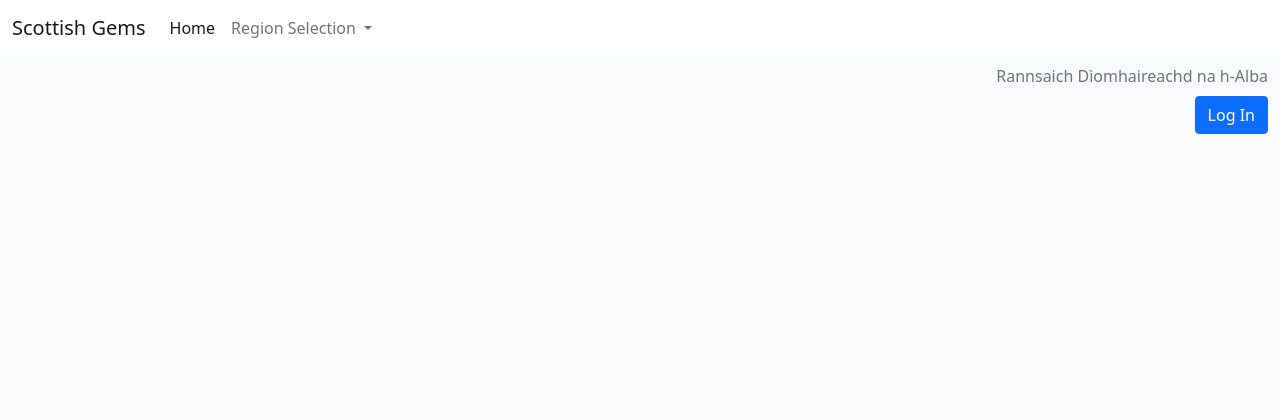
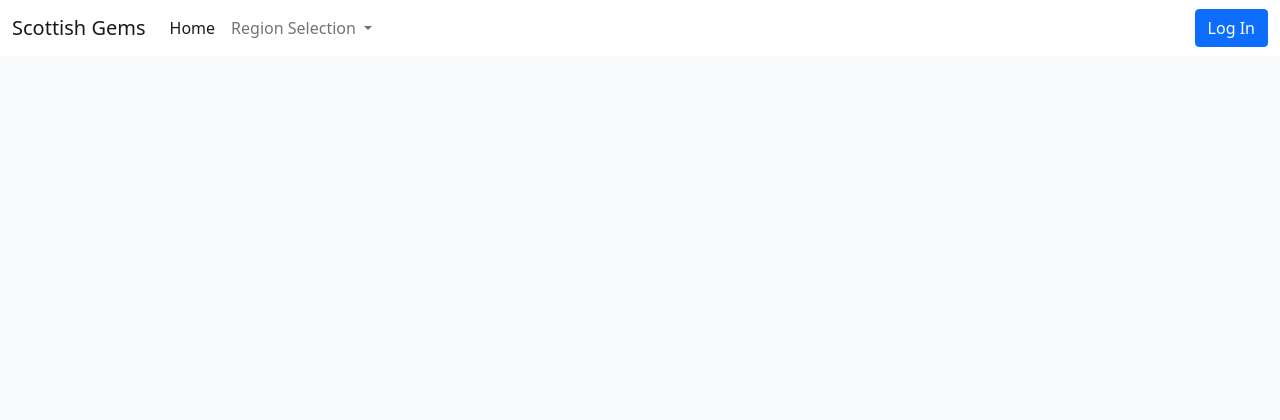
Before and after one commit to GreenNinjaBoy/Scottish-Gems-PP4, a Django app: page / in a window 1280 px wide. Shown: the top 420 px of the page. Run offline with Django 4.2, Linux system fonts and the light colour scheme; data that the repository does not hold is empty; parts of the project's set-up code (start-up, migrations or seed data) failed here and were passed over; some libraries are stand-ins or nearby versions.

Commit message:
base.html( alter dispay of posts)

```diff
--- a/templates/base.html
+++ b/templates/base.html
@@ -86,20 +86,16 @@
               <a class="nav-link" id="navbar-text" href="{% url 'create_gems' %}">Share your Gem</a>
               {% endif %}
           </ul>
-        </div>
-      </div>
-    </nav>
-    <div class="container-fluid d-flex flex-column align-items-end">
-      <span class="navbar-text text-muted">
-        Rannsaich Dìomhaireachd na h-Alba
-      </span>
+          <div class="ms-auto">
             {% if request.user.is_authenticated %}
               <a id="logout-link" class="btn btn-primary" href="{% url 'logout' %}" role="button">Log Out</a>
-
             {% else %}
               <a class="btn btn-primary {% if request.path == '/login/' %}active{% endif %}" href="{% url 'login' %}" role="button">Log In</a>
             {% endif %}
           </div>
+        </div>
+      </div>
+    </nav>
 
     <main class="flex-shrink-0 main-bg">
       {% if messages %}
@@ -111,8 +107,11 @@
   {% endif %}
   {% block content %}
 
+      <div class="row g-3">
       {% if region_selected %}
         {% for post in posts %}
+          <div class="col-lg-3 mb-3 border p-3">
+            <!-- Display the post -->
             <h2>{{ post.title }}</h2>
             {% if post.image %}
               <img src="{{ post.image.url }}" alt="{{ post.title }}">
@@ -136,9 +135,12 @@
                 </button>
               </form>
             {% endif %}
+          </div>
         {% endfor %}
       {% else %}
         {% for post in posts %}
+          <div class="col-lg-3 mb-3 border p-3">
+            <!-- Display the post -->
             <h2>{{ post.title }}</h2>
             {% if post.image %}
               <img src="{{ post.image.url }}" alt="{{ post.title }}">
@@ -163,10 +165,14 @@
                 </button>
               </form>
             {% endif %}
+          </div>
         {% endfor %}
       {% endif %}
+      </div>
 
       {% endblock content %}
+    </main>
+
     </main>
 
     <!-- Footer -->
```
Lines whose indentation alone changed are shown as unchanged.
